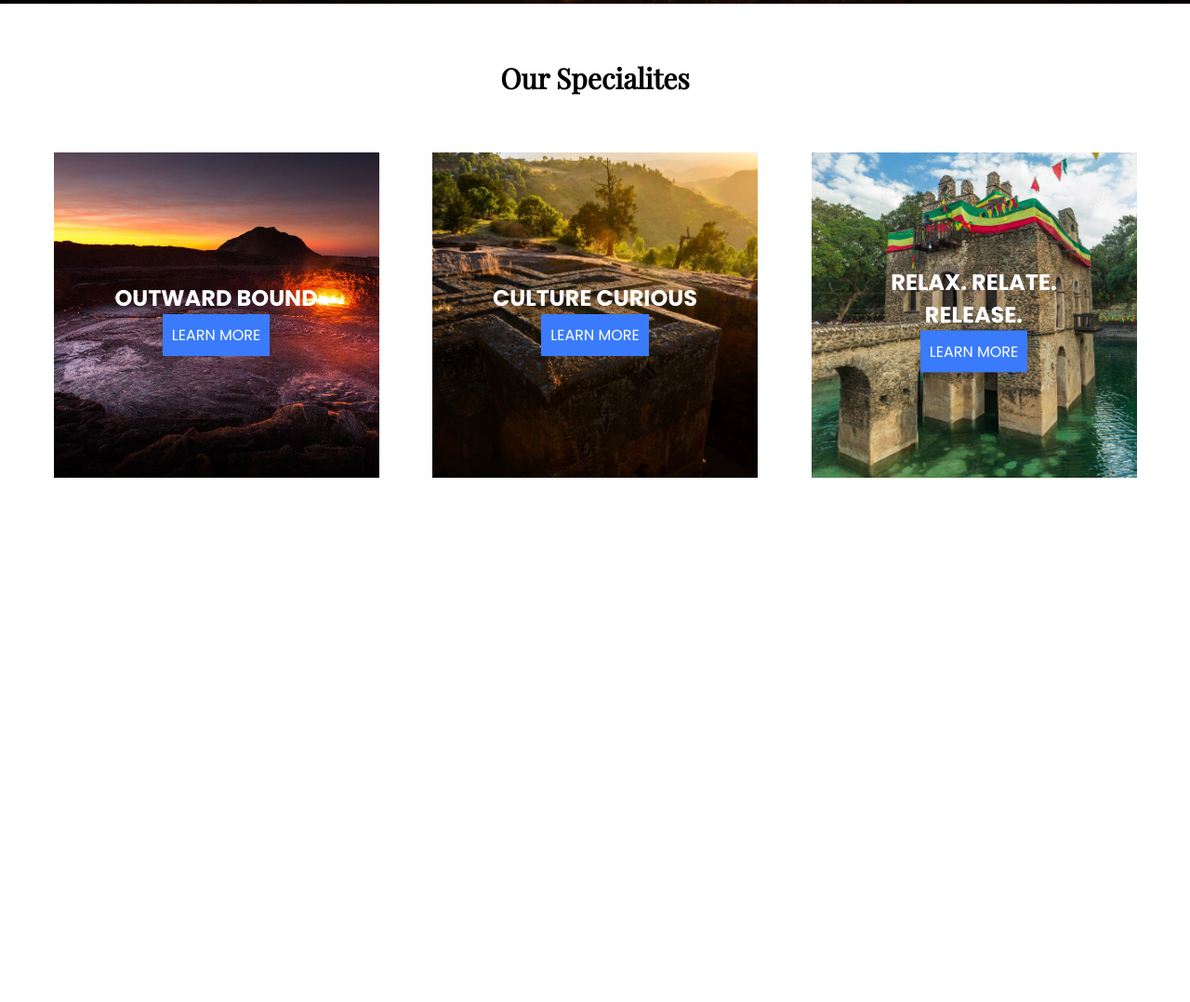
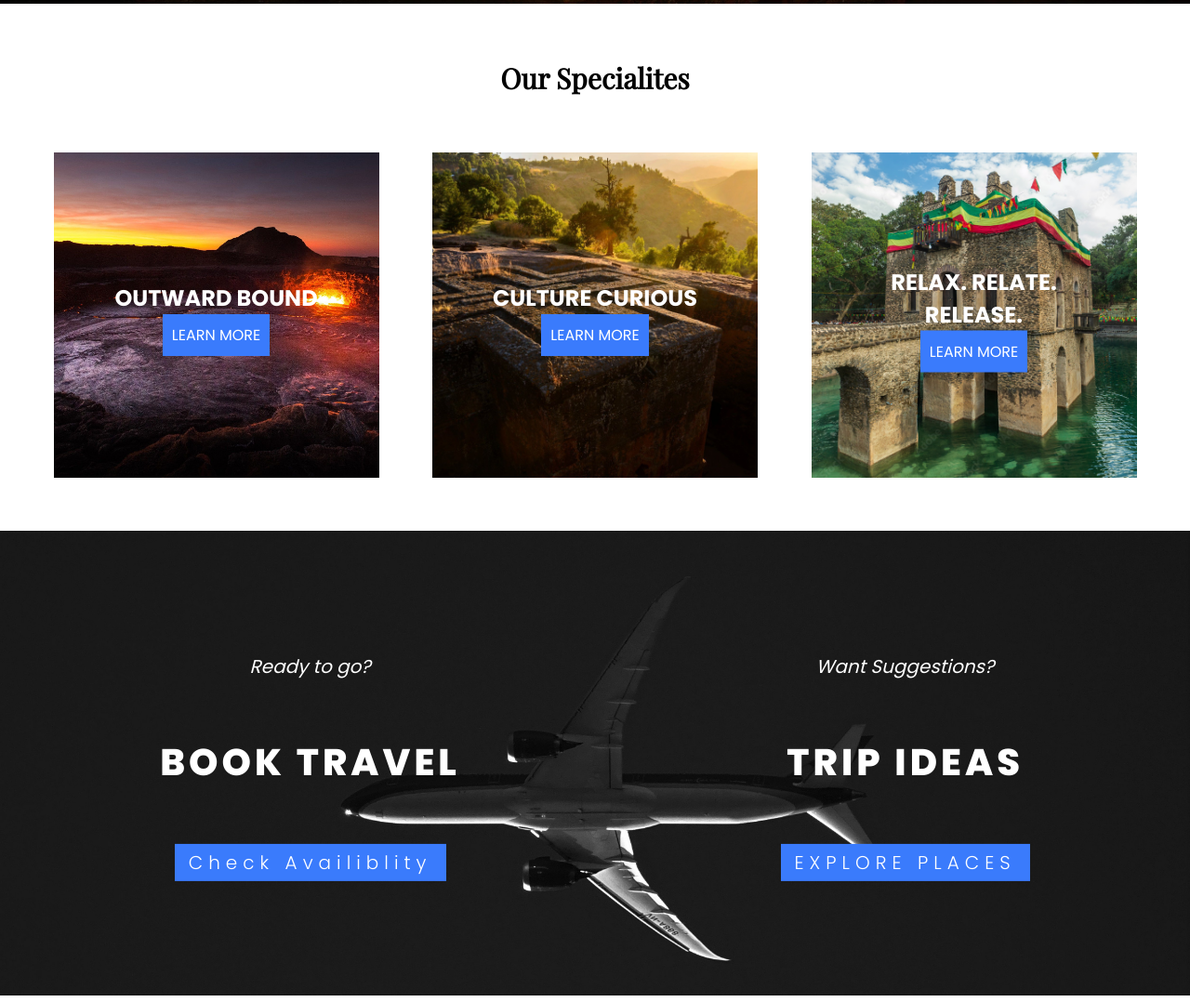
Before and after one commit to Eyoel-T/discoverEthiopia, a plain HTML site: page index.html in a window 1280 px wide. Shown: the part 796-1874 px from the top of the page at 93% size. Before the commit the page ends 1317 px from the top, so only its background shows below. Drawn offline with nearby package versions, Linux system fonts and the light colour scheme.

Commit message:
section 3 added

```diff
--- a/index.html
+++ b/index.html
@@ -20,7 +20,7 @@
     <title>Discover Ethiopia</title>
   </head>
   <body>
-    <section id="landing">
+    <section id="one">
       <nav>
         <div class="logo">
           <span>Discover Ethiopia</span>
@@ -46,7 +46,7 @@
         </a>
       </div>
     </section>
-    <section id="explore">
+    <section id="two">
       <h3>Our Specialites</h3>
       <div class="listContainer">
         <div class="list">
@@ -72,5 +72,20 @@
         </div>
       </div>
     </section>
+    <section id="three">
+      <img src="assets/plane 3.jpg" alt="" />
+      <div class="optionContainer">
+        <div class="option">
+          <span><em>Ready to go?</em></span>
+          <span>BOOK TRAVEL</span>
+          <span>Check Availiblity</span>
+        </div>
+        <div class="option">
+          <span><em>Want Suggestions?</em></span>
+          <span>TRIP IDEAS</span>
+          <span>EXPLORE PLACES</span>
+        </div>
+      </div>
+    </section>
   </body>
 </html>
--- a/styles.scss
+++ b/styles.scss
@@ -3,7 +3,7 @@
   box-sizing: border-box;
   font-family: "Poppins", sans-serif;
 }
-#landing {
+#one {
   color: white;
   background: rgb(159, 207, 231) url("assets/lalibela.jpg");
   height: 100vh;
@@ -102,7 +102,7 @@
     }
   }
 }
-#explore {
+#two {
   h3 {
     text-align: center;
     padding: 60px;
@@ -112,7 +112,7 @@
   .listContainer {
     display: flex;
     align-items: center;
-
+    padding-bottom: 50px;
     justify-content: space-evenly;
     width: 100%;
 
@@ -145,3 +145,49 @@
     }
   }
 }
+
+#three {
+  img {
+    width: 100%;
+    height: 500px;
+    object-fit: cover;
+  }
+  position: relative;
+  .optionContainer {
+    position: absolute;
+    display: flex;
+    justify-content: space-around;
+    top: 50%;
+    left: 50%;
+    transform: translate(-50%, -50%);
+    width: 100%;
+    height: 60%;
+
+    .option {
+      display: flex;
+      justify-content: space-around;
+      align-items: center;
+      flex-direction: column;
+      height: 100%;
+      color: white;
+      span:nth-child(1) {
+        font-style: italic;
+        font-size: 20px;
+      }
+      span:nth-child(2) {
+        font-weight: 800;
+        font-size: 40px;
+        letter-spacing: 4px;
+      }
+      span:nth-child(3) {
+        color: white;
+        font-weight: 300;
+        font-size: 20px;
+        letter-spacing: 6px;
+        background-color: #3a7bfc;
+        padding: 5px 15px;
+        cursor: pointer;
+      }
+    }
+  }
+}
```
Also changed, not shown: assets/plane 3.jpg (added), assets/plane 4.jpg (added), assets/plane.jpg (added), assets/plane2.jpg (added), styles.css, 1 other file.
